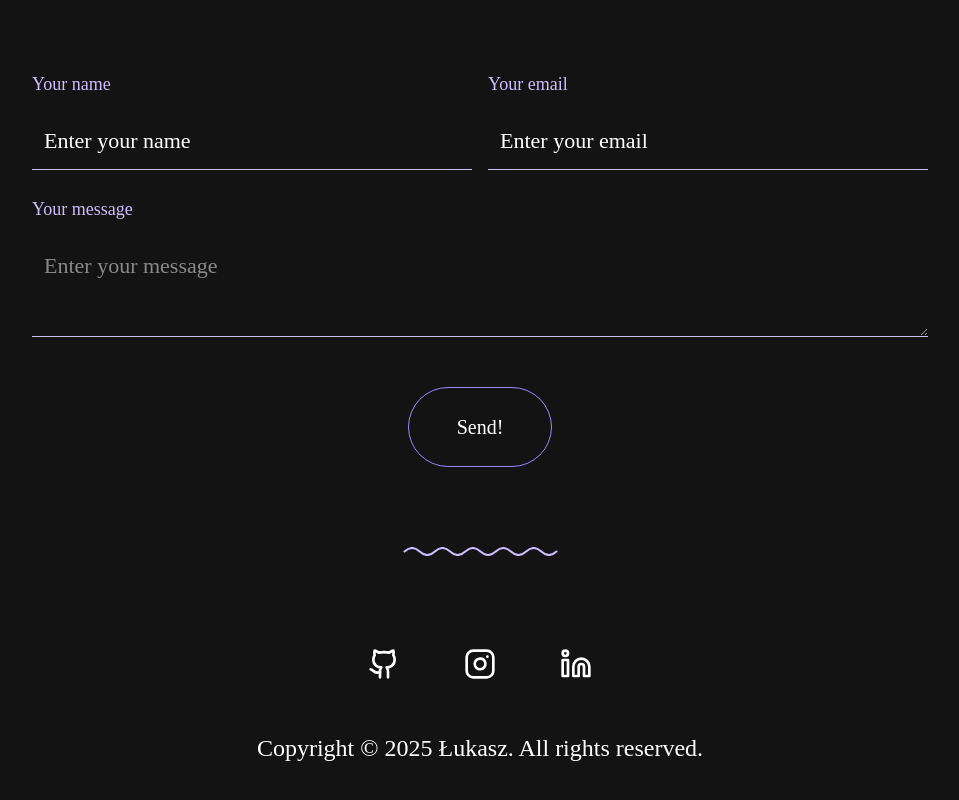
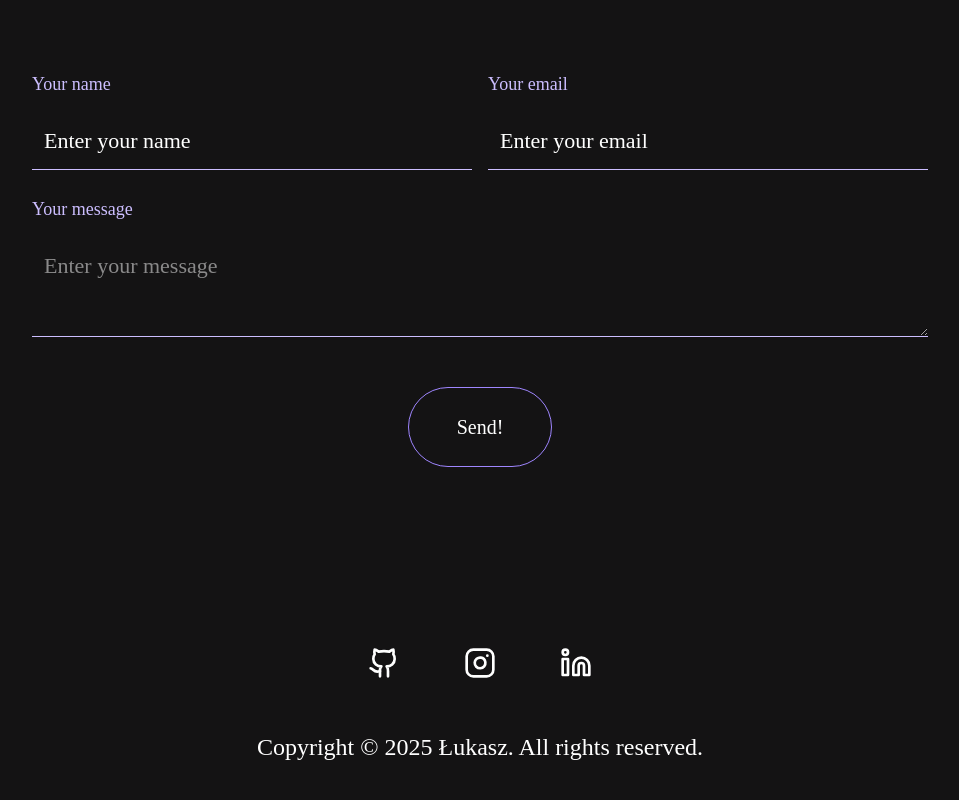
Before and after one commit to iDarkQ/portfolio, a Next.js app: page / in a window 1280 px wide. Shown: the part 2733-3533 px from the top of the page, without its empty margins (160-1119 px from the left). Built offline with nearby package versions, Linux system fonts and the light colour scheme; a web font is replaced by a local one.

Commit message:
feat(divider.tsx): create infinite divider type

```diff
--- a/src/app/components/divider.tsx
+++ b/src/app/components/divider.tsx
@@ -1,4 +1,37 @@
-export const Divider = () => (
+interface Props {
+  infinite?: boolean;
+}
+
+export const Divider = ({ infinite = false }: Props) =>
+  infinite ? (
+    <svg
+      aria-hidden="true"
+      width="100%"
+      height="8"
+      fill="none"
+      xmlns="http://www.w3.org/2000/svg"
+    >
+      <pattern
+        id="a"
+        width="91"
+        height="8"
+        patternUnits="userSpaceOnUse"
+      >
+        <g clipPath="url(#clip0_2426_11367)">
+          <path
+            stroke="var(--color-surface-variant)"
+            strokeLinecap="square"
+            d="M114 4c-5.067 4.667-10.133 4.667-15.2 0S88.667-.667 83.6 4 73.467 8.667 68.4 4 58.267-.667 53.2 4 43.067 8.667 38 4 27.867-.667 22.8 4 12.667 8.667 7.6 4-2.533-.667-7.6 4s-10.133 4.667-15.2 0S-32.933-.667-38 4s-10.133 4.667-15.2 0-10.133-4.667-15.2 0-10.133 4.667-15.2 0-10.133-4.667-15.2 0-10.133 4.667-15.2 0-10.133-4.667-15.2 0-10.133 4.667-15.2 0-10.133-4.667-15.2 0-10.133 4.667-15.2 0-10.133-4.667-15.2 0-10.133 4.667-15.2 0-10.133-4.667-15.2 0-10.133 4.667-15.2 0-10.133-4.667-15.2 0-10.133 4.667-15.2 0-10.133-4.667-15.2 0-10.133 4.667-15.2 0-10.133-4.667-15.2 0-10.133 4.667-15.2 0-10.133-4.667-15.2 0-10.133 4.667-15.2 0-10.133-4.667-15.2 0-10.133 4.667-15.2 0-10.133-4.667-15.2 0-10.133 4.667-15.2 0"
+          ></path>
+        </g>
+      </pattern>
+      <rect
+        width="100%"
+        height="100%"
+        fill="url(#a)"
+      ></rect>
+    </svg>
+  ) : (
     <svg
       _ngcontent-cha-c28=""
       aria-hidden="true"
@@ -16,3 +49,7 @@
       ></path>
     </svg>
   );
+
+// export const Divider = () => (
+
+// );
```
Lines whose indentation alone changed are shown as unchanged.
